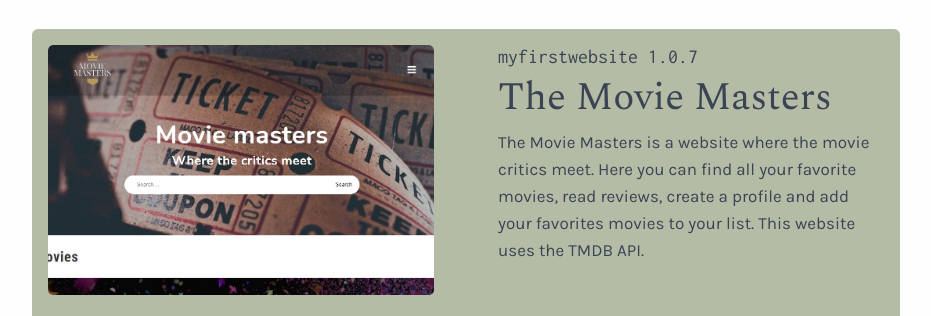
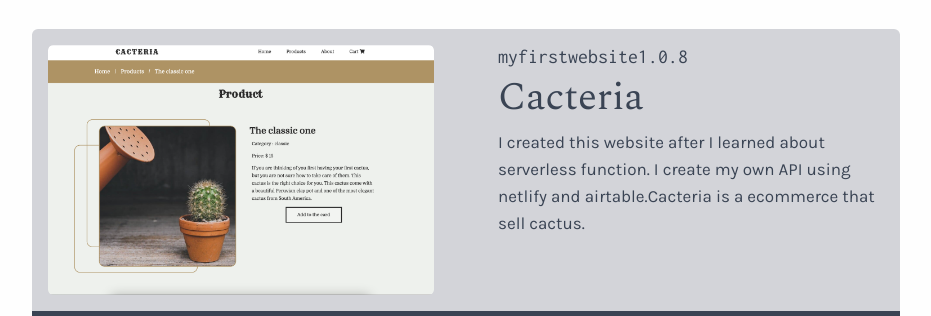
Before and after one commit to maxrpark/myfirstwebsite1.0.4, a plain HTML site: page index.html in a window 1280 px wide. Shown: the part 729-1045 px from the top of the page, without its empty margins (174-1105 px from the left). Drawn offline with nearby package versions, Linux system fonts and the light colour scheme.

Commit message:
new project added

```diff
--- a/style.css
+++ b/style.css
@@ -32,7 +32,7 @@
   --closeBtn1: #0f0e17;
   --closeBtn2: #fefefe;
   --projectColor1: #3a4454;
-  --projectColor2: #b5bca6;
+  --projectColor2: #d3d4d9;
 
   /* More Colores */
   --black: #222;
@@ -203,7 +203,7 @@
   --closeBtn1: #fefefe;
   --closeBtn2: #0f0e17;
   --projectColor2: #3a4454;
-  --projectColor1: #b5bca6;
+  --projectColor1: #d3d4d9;
 }
 
 .label {
--- a/utils/api.js
+++ b/utils/api.js
@@ -1,6 +1,15 @@
 // API
 
 const projects = [
+  {
+    id: '14',
+    title: 'myfirstwebsite1.0.8',
+    projectName: 'Cacteria',
+    projectImg: './website-img/myfirstwebsite1.0.8.png',
+    desc: 'I created this website after I learned about serverless function. I create my own API using netlify and airtable.Cacteria is a ecommerce that sell cactus. ',
+    gitHub: 'https://github.com/maxrpark/cacteria',
+    site: 'https://cacteria.netlify.app/',
+  },
   {
     id: '13',
     title: 'myfirstwebsite 1.0.7',
```
Also changed, not shown: website-img/myfirstwebsite1.0.8.png (added).
